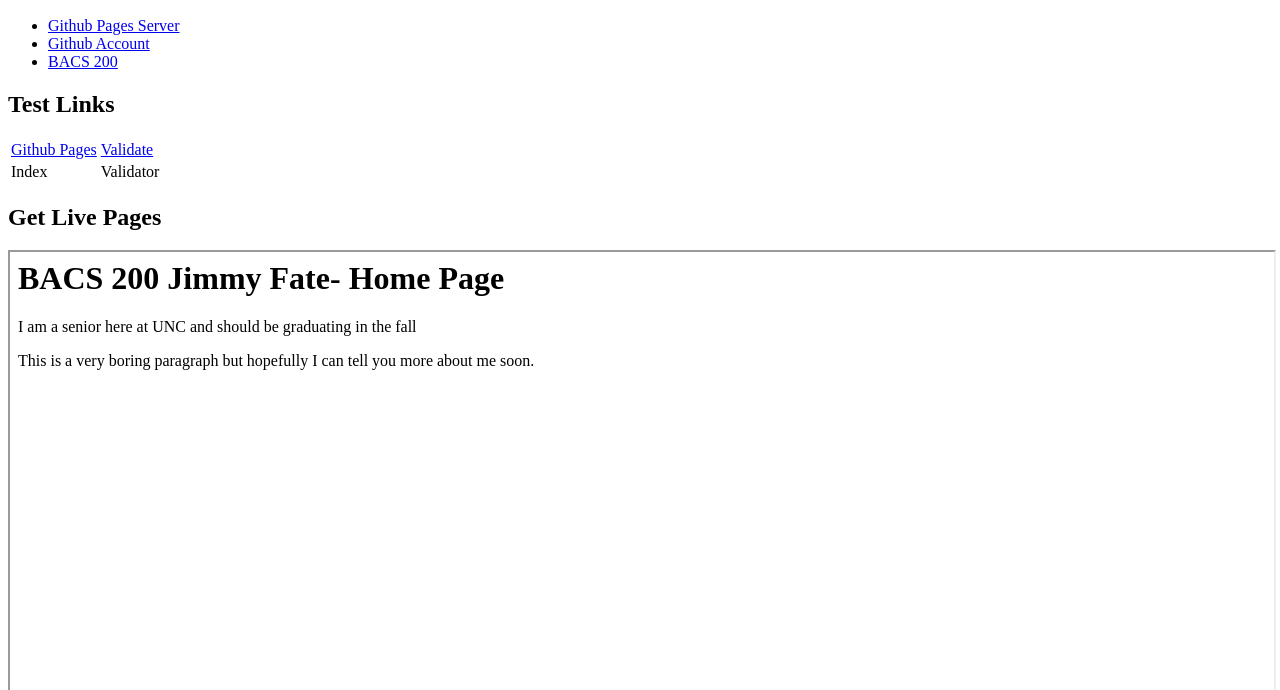
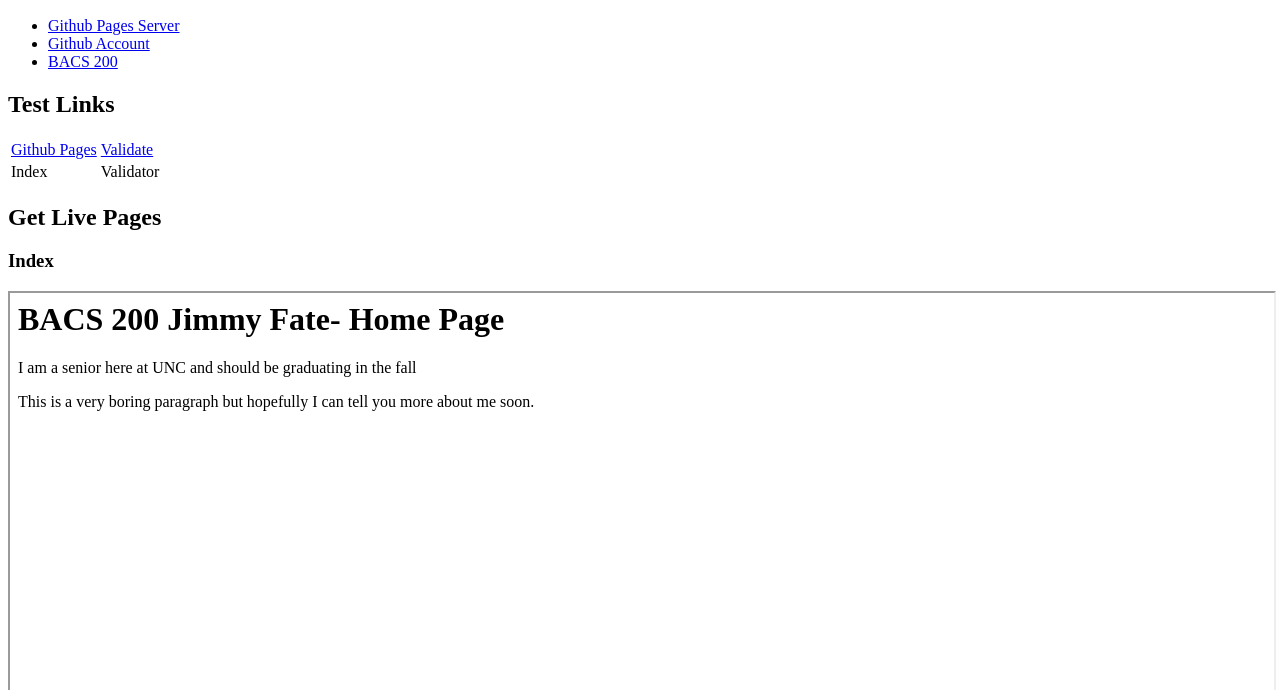
Before and after one commit to James-Fate/James-Fate.github.io, a plain HTML site: page bacs200/test.html in a window 1280 px wide. Shown: the part 110-800 px from the top of the page. Drawn offline with Linux system fonts and the light colour scheme.

Commit message:
Update test.html

```diff
--- a/bacs200/test.html
+++ b/bacs200/test.html
@@ -38,7 +38,7 @@
 
 
     <h2>Get Live Pages</h2>
-    <h3.Index</h3>
+    <h3>Index</h3>
     <iframe src="https://github.com/James-Fate/James-Fate.github.io/blob/master/index.html" frameboard="1" height="500px" width="100%"></iframe>
 
     <h3>Insprire Project</h3>
```
